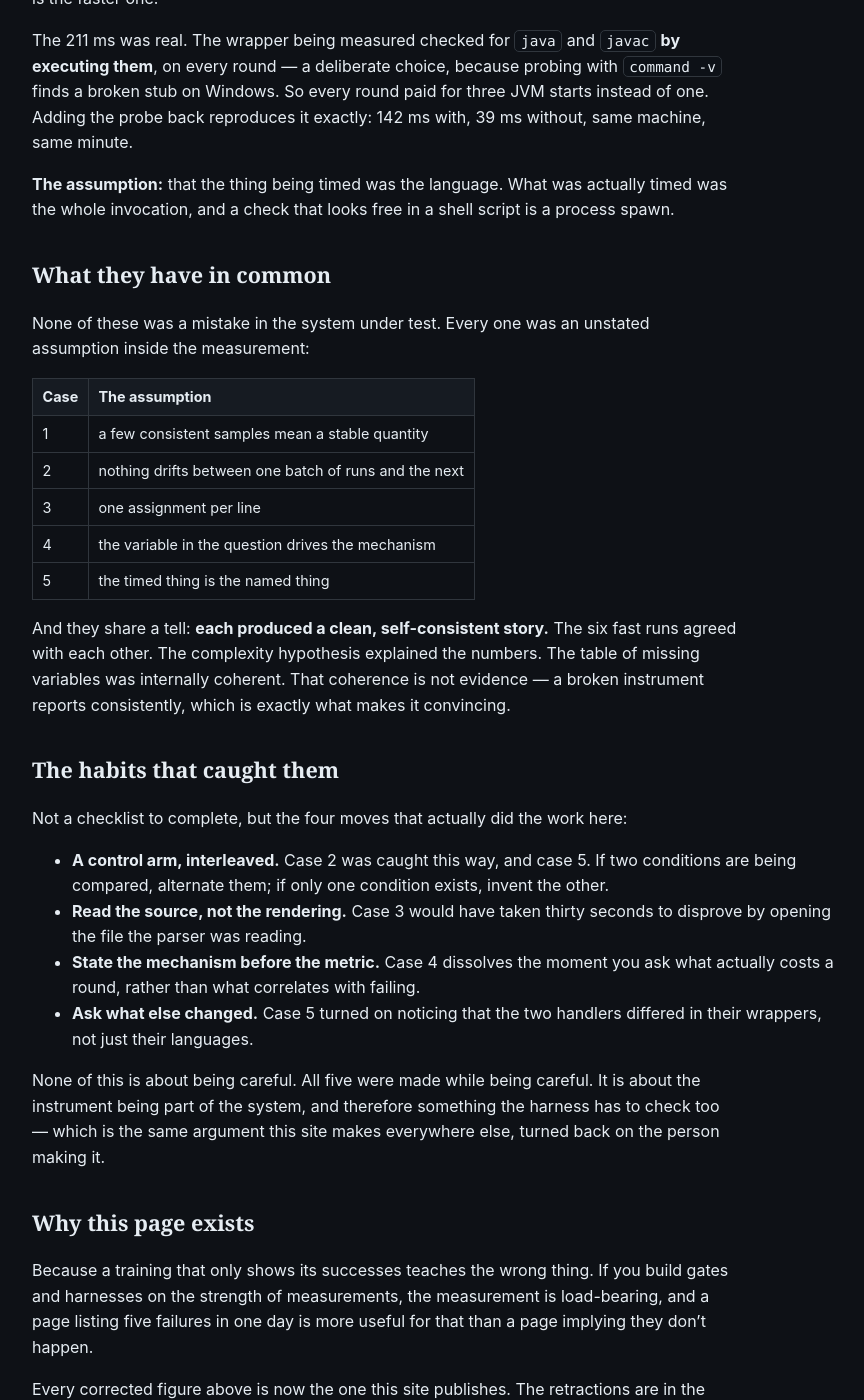
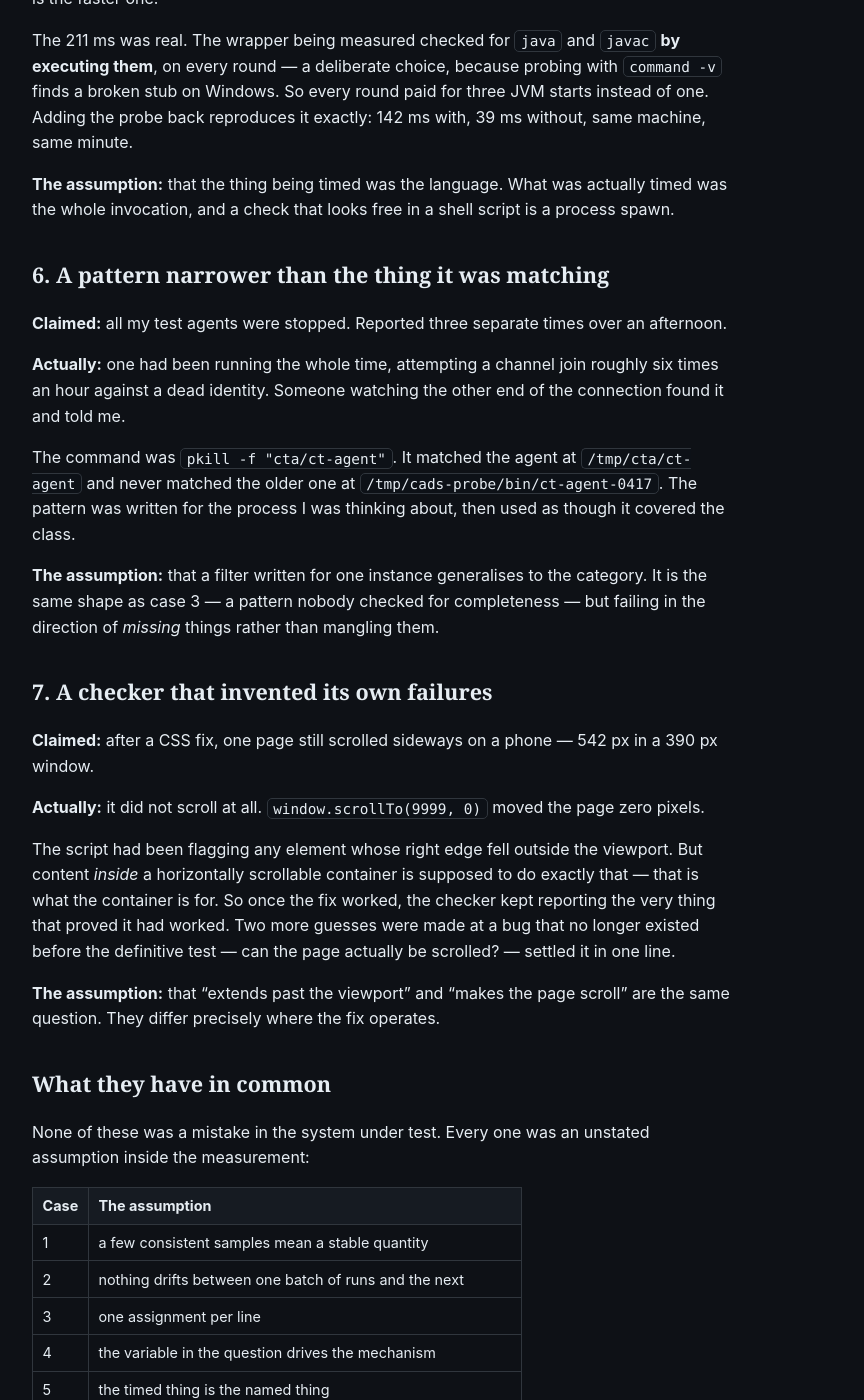
Before and after one commit to scimbe/CADS-DEMO-sort-docs, a Jekyll site: the page built from _explanation/when-the-measurement-lies.md, in a window 1280 px wide and 1400 px high, scrolled down 1998 px. Shown: the whole window, without its empty margins (322-1186 px from the left). Built offline with Jekyll 4.4.1, drawn with Linux system fonts in a browser that asks for light colours; some of the changed text lies outside the part shown.

Commit message:
docs(measurement): two more cases, failing in opposite directions
Case 6: pkill -f 'cta/ct-agent' never matched an older agent at a different
path, so 'all agents stopped' was reported three times while one kept running.
Found by someone watching the other end of the connection, not here.

Case 7: after the CSS fix, the responsive checker kept flagging the very
elements that proved it had worked -- content inside a scroll container is
supposed to extend past the viewport. Two more guesses at a bug that no longer
existed, ended by asking whether the page can actually be scrolled.

They fail in opposite directions -- one missed real cases, the other invented
them -- which is the point worth adding: both felt equally reliable. Two habits
follow: ask the question the fix operates on, and let someone outside look.

```diff
--- a/_explanation/when-the-measurement-lies.md
+++ b/_explanation/when-the-measurement-lies.md
@@ -87,6 +87,37 @@ reproduces it exactly: 142 ms with, 39 ms without, same machine, same minute.
 **The assumption:** that the thing being timed was the language. What was actually timed was the
 whole invocation, and a check that looks free in a shell script is a process spawn.
 
+## 6. A pattern narrower than the thing it was matching
+
+**Claimed:** all my test agents were stopped. Reported three separate times over an afternoon.
+
+**Actually:** one had been running the whole time, attempting a channel join roughly six times an
+hour against a dead identity. Someone watching the other end of the connection found it and told me.
+
+The command was `pkill -f "cta/ct-agent"`. It matched the agent at `/tmp/cta/ct-agent` and never
+matched the older one at `/tmp/cads-probe/bin/ct-agent-0417`. The pattern was written for the
+process I was thinking about, then used as though it covered the class.
+
+**The assumption:** that a filter written for one instance generalises to the category. It is the
+same shape as case 3 — a pattern nobody checked for completeness — but failing in the direction of
+*missing* things rather than mangling them.
+
+## 7. A checker that invented its own failures
+
+**Claimed:** after a CSS fix, one page still scrolled sideways on a phone — 542 px in a 390 px
+window.
+
+**Actually:** it did not scroll at all. `window.scrollTo(9999, 0)` moved the page zero pixels.
+
+The script had been flagging any element whose right edge fell outside the viewport. But content
+*inside* a horizontally scrollable container is supposed to do exactly that — that is what the
+container is for. So once the fix worked, the checker kept reporting the very thing that proved it
+had worked. Two more guesses were made at a bug that no longer existed before the definitive test
+— can the page actually be scrolled? — settled it in one line.
+
+**The assumption:** that "extends past the viewport" and "makes the page scroll" are the same
+question. They differ precisely where the fix operates.
+
 ## What they have in common
 
 None of these was a mistake in the system under test. Every one was an unstated assumption inside
@@ -99,6 +130,11 @@ the measurement:
 | 3 | one assignment per line |
 | 4 | the variable in the question drives the mechanism |
 | 5 | the timed thing is the named thing |
+| 6 | a filter written for one instance covers the category |
+| 7 | "extends past the viewport" is the same question as "scrolls" |
+
+Six and seven fail in opposite directions, which is worth noticing: one instrument **missed** real
+cases, the other **invented** them. Both felt equally reliable while wrong.
 
 And they share a tell: **each produced a clean, self-consistent story.** The six fast runs agreed
 with each other. The complexity hypothesis explained the numbers. The table of missing variables was
@@ -107,7 +143,7 @@ which is exactly what makes it convincing.
 
 ## The habits that caught them
 
-Not a checklist to complete, but the four moves that actually did the work here:
+Not a checklist to complete, but the moves that actually did the work here:
 
 - **A control arm, interleaved.** Case 2 was caught this way, and case 5. If two conditions are
   being compared, alternate them; if only one condition exists, invent the other.
@@ -117,6 +153,12 @@ Not a checklist to complete, but the four moves that actually did the work here:
   costs a round, rather than what correlates with failing.
 - **Ask what else changed.** Case 5 turned on noticing that the two handlers differed in their
   wrappers, not just their languages.
+- **Ask the question the fix operates on.** Case 7 survived two more guesses because the check
+  asked "does anything stick out?" instead of "does the page scroll?". One line of the right
+  question ended it.
+- **Let someone outside look.** Case 6 was not caught here at all. Someone watching the other end
+  of the connection saw a process that had been reported stopped three times. No amount of care on
+  this side would have found it, because the instrument and the belief shared the same blind spot.
 
 None of this is about being careful. All five were made while being careful. It is about the
 instrument being part of the system, and therefore something the harness has to check too — which
```
Also changed, not shown: other parts of _explanation/when-the-measurement-lies.md (+2 -2 lines).
